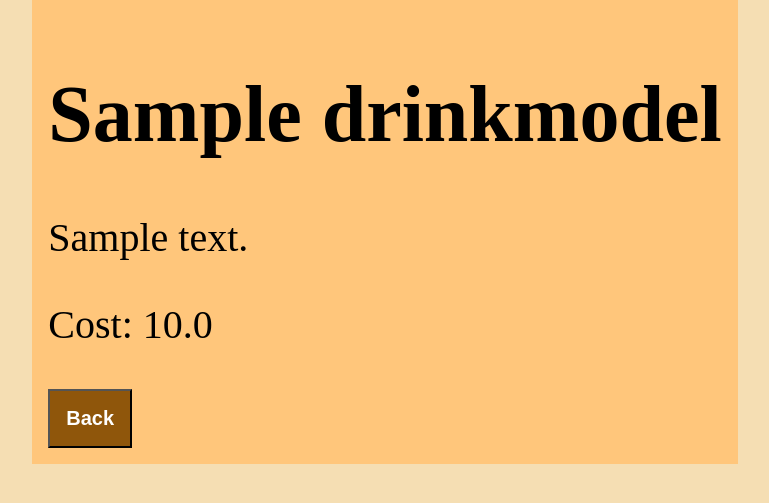
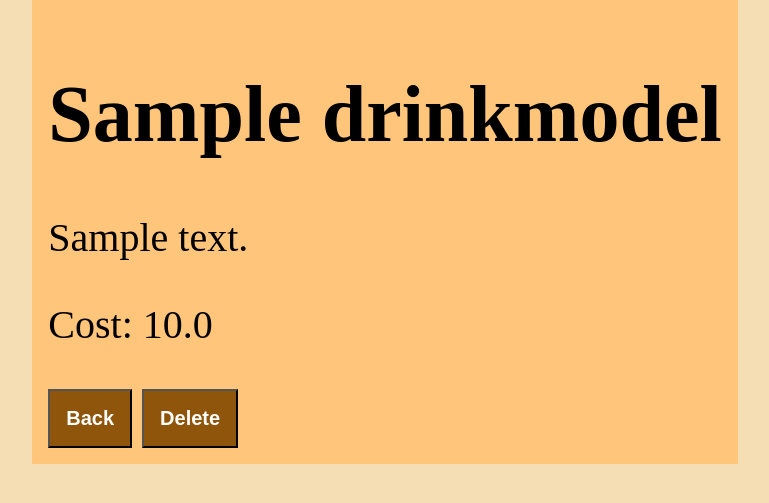
Before and after one commit to mohit162001/django-drinks-app, a Django app: page /drinks/1 in a window 1280 px wide. Shown: the part 143-646 px from the top of the page, without its empty margins (255-1024 px from the left). Run offline with Django 5.2, Linux system fonts and the light colour scheme; a user stored in the database is signed in; tables that the repository leaves empty hold one stand-in row (values such as "Sample post").

Commit message:
delete feature added

```diff
--- a/restapi/templates/drink_details.html
+++ b/restapi/templates/drink_details.html
@@ -40,6 +40,7 @@
             </div>
             <div class="actions">
                 <a href="{%url 'drinks'%}"><button>Back</button></a>
+                <a href="http://localhost:8080/delete/{{drink.id}}"><button>Delete</button></a>
             </div>
         </div>
     </div>
--- a/restapi/urls.py
+++ b/restapi/urls.py
@@ -1,6 +1,6 @@
 from django.urls import path
 
-from restapi.views import  Drink_create, Drink_details, Drinks_view, Login_view, SignUp_view, logoutAction
+from restapi.views import  Drink_create, Drink_delelte, Drink_details, Drinks_view, Login_view, SignUp_view, logoutAction
 urlpatterns = [
     path('',Login_view.as_view(),name="/"),
     path('signup',SignUp_view.as_view(),name='signup'),
@@ -8,4 +8,5 @@ urlpatterns = [
     path('drinks',Drinks_view.as_view(),name="drinks"),
     path('drinks/<int:id>',Drink_details.as_view()),
     path('add-drink',Drink_create.as_view(),name='add-drink'),
+    path('delete/<int:id>',Drink_delelte)
 ]
--- a/restapi/views.py
+++ b/restapi/views.py
@@ -96,10 +96,10 @@ class Drink_details(LoginRequiredMixin,APIView):
         else:
             return Response({"error":"soemthing went wrong"})
 
-    def delete(self,request,id):
-        drink = self.get_drink(id)
-        if drink is not None:
-            drink.delete()
-            return Response(status=status.HTTP_200_OK)
-        else:
-            return Response({"error":"Cant not delete"},status=status.HTTP_400_BAD_REQUEST)
+def Drink_delelte(request,id):
+    drink = DrinkModel.objects.get(pk=id)
+    if drink is not None:
+        drink.delete()
+        return redirect('drinks')
+    else:
+        return Response({"error":"Cant not delete"},status=status.HTTP_400_BAD_REQUEST)
```
